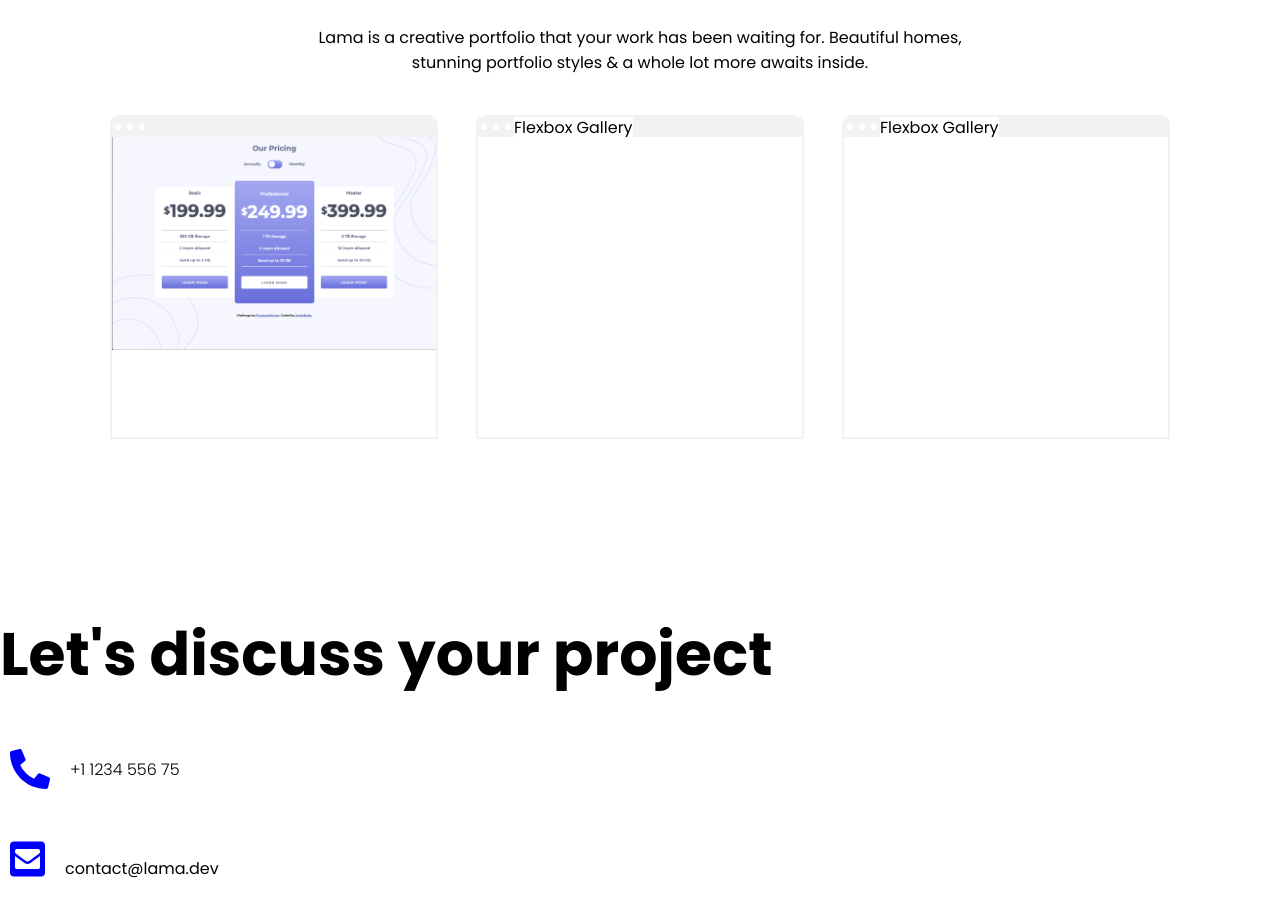
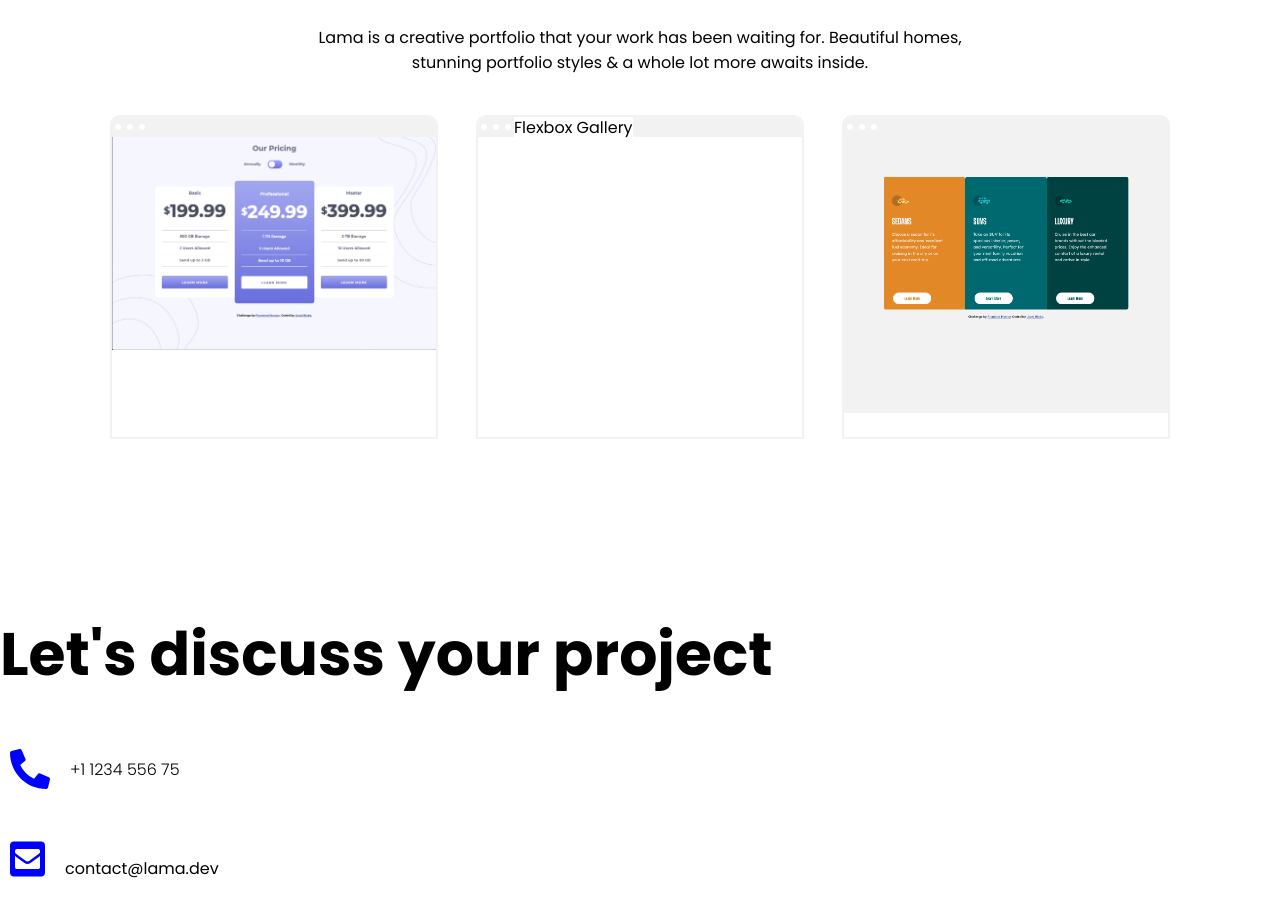
Before and after one commit to lblake/Portfolio-Website, a React (Create React App) app in the folder portfolio-website/: page / in a window 1280 px wide. Shown: the part 1720-2632 px from the top of the page. Built offline with nearby package versions, Linux system fonts and the light colour scheme; some icons are missing.

Commit message:
added new screenshot

```diff
--- a/portfolio-website/src/data.js
+++ b/portfolio-website/src/data.js
@@ -13,9 +13,9 @@ export const products = [
   },
   {
     id: 3,
-    img: '',
-    link: 'http://lama.dev',
-    title: 'Flexbox Gallery',
+    img: '/images/3-column-preview-component.png',
+    link: 'https://frontend-mentor-3-column-preview-component.netlify.app/',
+    // title: 'Flexbox Gallery',
   },
   // {
   //   id: 4,
```
Also changed, not shown: portfolio-website/public/images/3-column-preview-component.png (added).
